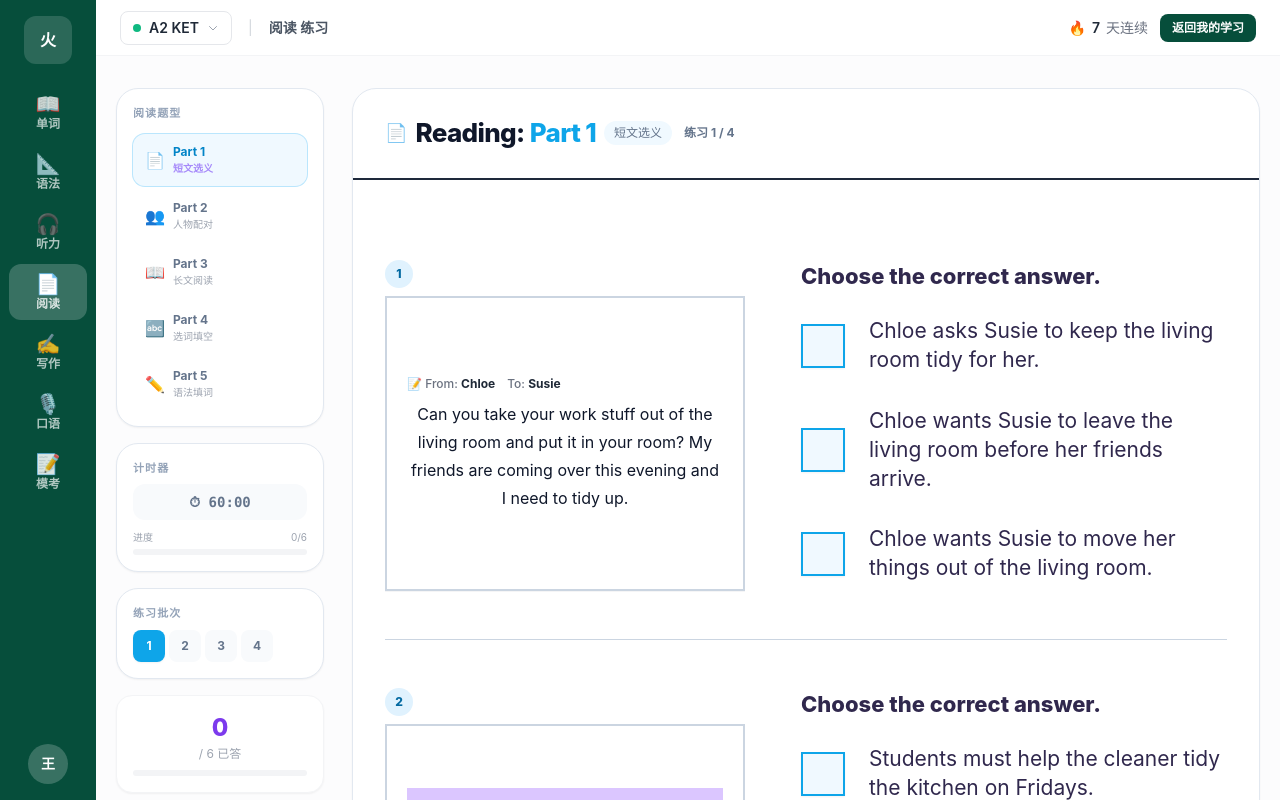
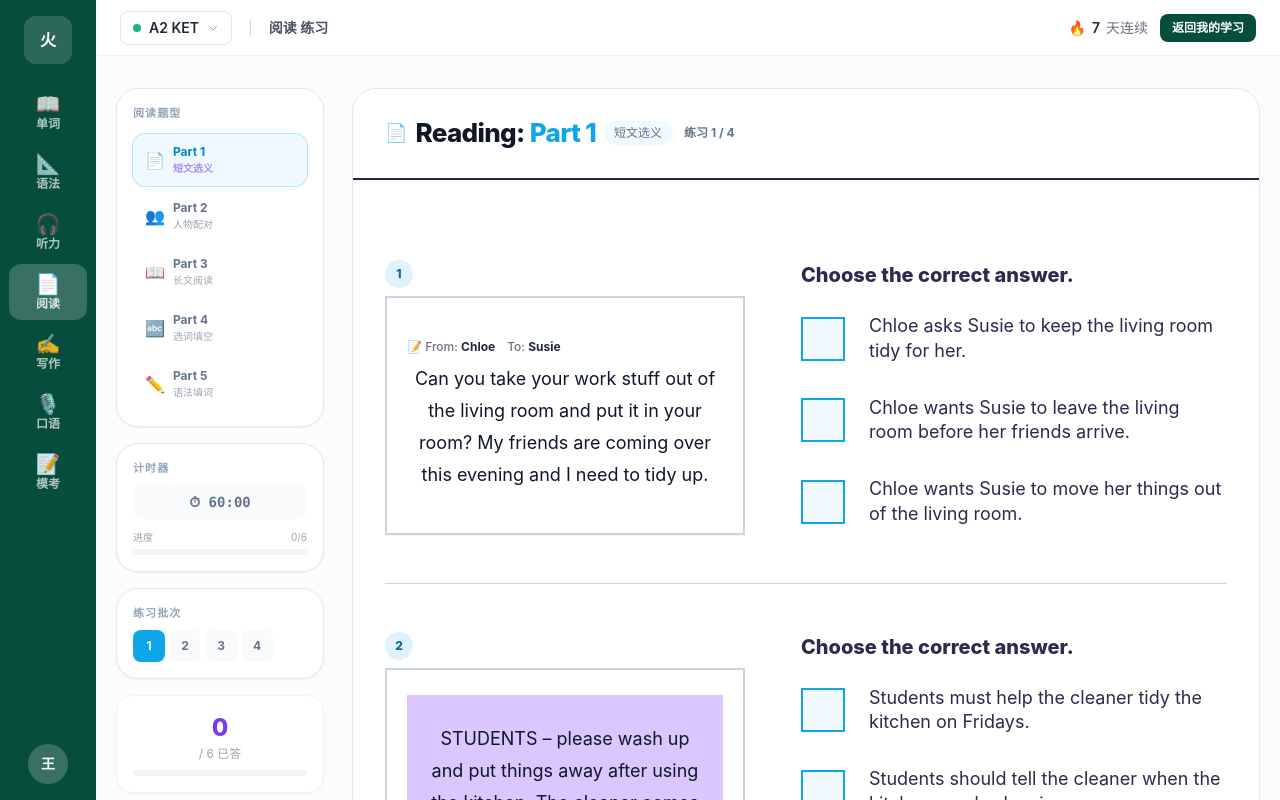
Before and after one commit to audrey-ship-it/mars-cambridge, a React (Vite) app: page /cambridge-reading in a window 1280 px wide. Built offline with nearby package versions, Linux system fonts and the light colour scheme.

Commit message:
调整阅读材料与选项字号层级

```diff
--- a/src/pages/CambridgeReading.jsx
+++ b/src/pages/CambridgeReading.jsx
@@ -187,7 +187,7 @@ export default function CambridgeReading() {
           } flex items-center justify-center font-bold text-sm ${right ? 'text-emerald-600' : wrong ? 'text-red-500' : 'text-sky-600'}`}>
             {(right || (selected && !effChk)) ? label : ''}
           </span>
-          <span className="text-[21px] leading-snug text-[#30284d]">{opt}</span>
+          <span className="text-[18px] leading-snug text-[#30284d]">{opt}</span>
         </button>
       )
     }
@@ -507,14 +507,14 @@ export default function CambridgeReading() {
                                 {!q.from && q.title && <span className="font-bold text-gray-800">{TYPE_ICON[q.type]||'📄'} {q.title}</span>}
                               </div>
                             )}
-                            <p className={`text-[16px] text-slate-900 whitespace-pre-line leading-7 text-center ${q.type === 'notice' || q.type === 'ad' ? 'bg-[#dbc6ff] px-5 py-7' : ''}`}>{q.content}</p>
+                            <p className={`text-[18px] text-slate-900 whitespace-pre-line leading-8 text-center ${q.type === 'notice' || q.type === 'ad' ? 'bg-[#dbc6ff] px-5 py-7' : ''}`}>{q.content}</p>
                             {q.question && <p className="mt-3 text-sm font-semibold text-gray-800 border-t border-gray-200 pt-3">{q.question}</p>}
                           </div>
                         </div>
 
                         {/* Right: options + wrong actions */}
                         <div className="min-w-0 flex flex-col justify-center space-y-4">
-                          <h3 className="text-[22px] font-extrabold text-[#30284d]">{q.question || 'Choose the correct answer.'}</h3>
+                          <h3 className="text-[20px] font-extrabold text-[#30284d]">{q.question || 'Choose the correct answer.'}</h3>
                           {Object.entries(q.options).map(([label, opt]) => (
                             <MCOption key={label} q={q} opt={opt} label={label} exam />
                           ))}
```
